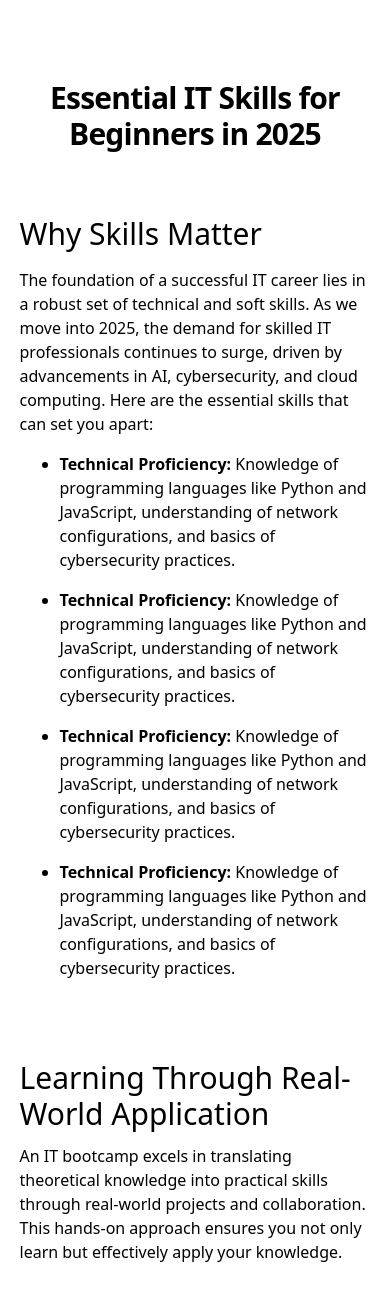
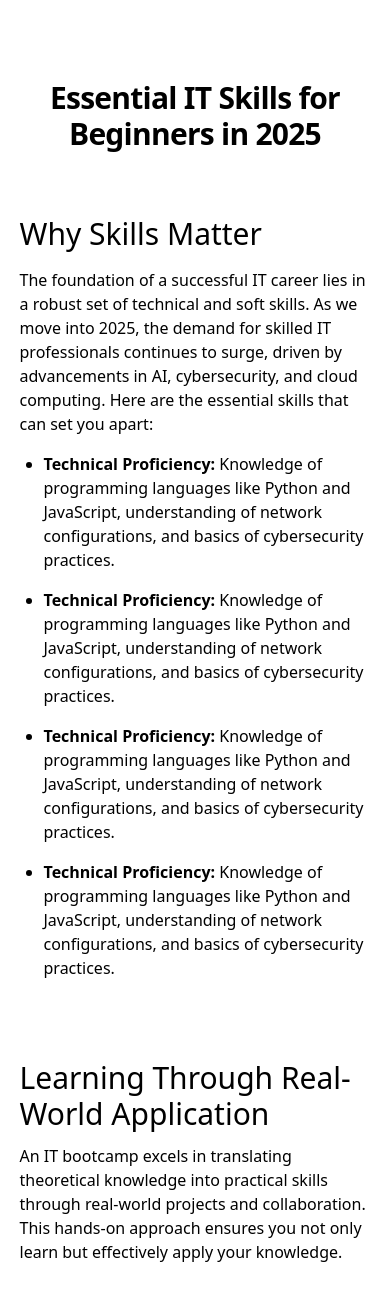
Before and after one commit to AbdullahIsmail2/AfTechAcademy, a Next.js app: page /Blogs/Blog-1 in a window 390 px wide. Shown: the top 1300 px of the page. Before the commit the page ends 1264 px from the top, so only its background shows below. Built offline with nearby package versions, Linux system fonts and the light colour scheme.

Commit message:
small stlyling changes

```diff
--- a/app/Blogs/Blog-1/page.tsx
+++ b/app/Blogs/Blog-1/page.tsx
@@ -2,7 +2,7 @@ import React from "react";
 
 export default function BlogOne() {
   return (
-    <div className="w-[90%] max-w-6xl mx-auto ">
+    <div className="w-[90%] max-w-6xl mx-auto pb-20 ">
       <h1 className="text-3xl font-black font-sans text-balance tracking-tight sm:text-4xl xl:text-6xl text-center mt-20 mb-16">
         Essential IT Skills for Beginners in 2025
       </h1>
@@ -15,7 +15,7 @@ export default function BlogOne() {
           AI, cybersecurity, and cloud computing. Here are the essential skills
           that can set you apart:
         </p>
-        <ul className="flex flex-col gap-4 list-disc pl-10">
+        <ul className="flex flex-col gap-4 list-disc pl-6 sm:pl-10">
           <li>
             <p className="font-bold">
               Technical Proficiency:{" "}
--- a/app/Blogs/Blog-2/page.tsx
+++ b/app/Blogs/Blog-2/page.tsx
@@ -2,7 +2,7 @@ import React from "react";
 
 export default function page() {
   return (
-    <div className="w-[90%] max-w-6xl mx-auto ">
+    <div className="w-[90%] max-w-6xl mx-auto pb-20">
       <h1 className="text-3xl font-black font-sans text-balance tracking-tight sm:text-4xl xl:text-6xl text-center mt-20 mb-16">
         IT Market In 2025
       </h1>
```
